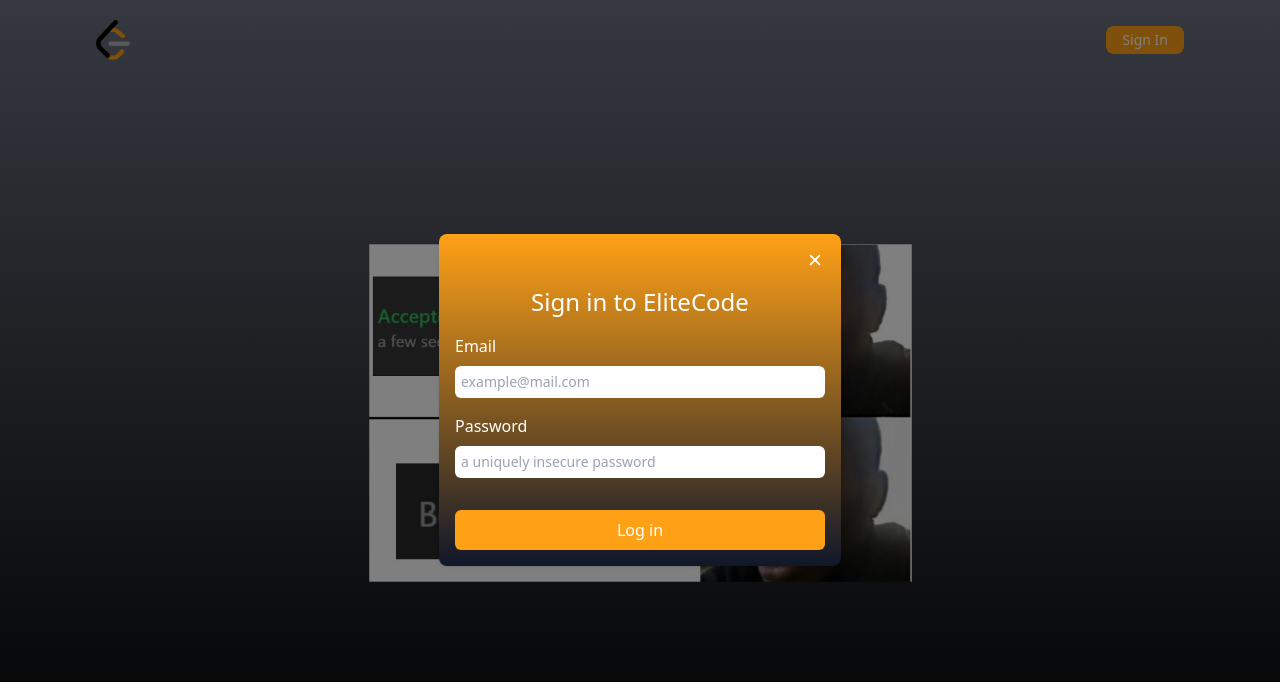
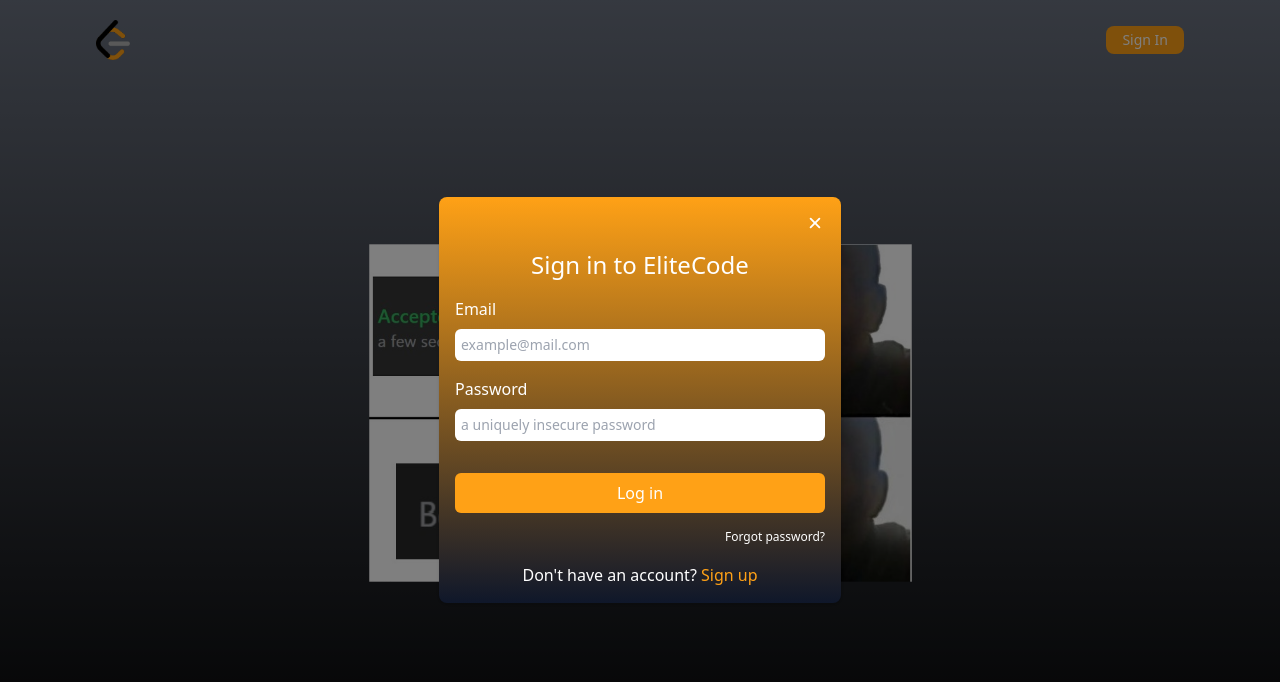
Before and after one commit to sohamdata/elitecode, a Next.js app: page /auth in a window 1280 px wide. Shown: the top 682 px of the page. Built offline with nearby package versions, Linux system fonts and the light colour scheme.

Commit message:
added forgor pass and link to signup

```diff
--- a/src/components/Modals/Login.tsx
+++ b/src/components/Modals/Login.tsx
@@ -2,12 +2,12 @@
 
 const Login: React.FC<Props> = () => {
     return (
-        <form action="submit" className="space-y-4 px-4 pb-4">
+        <form className="space-y-4 px-4 pb-4">
             <h1 className="text-center text-2xl text-white font-medium">Sign in to EliteCode</h1>
             <div>
                 <label htmlFor="email" className="my-2 block text-white">Email</label>
                 <input type="email" name="email" id="email" placeholder="example@mail.com"
-                    className="p-1.5 text-black sm:text-sm placeholder-gray-400 rounded-md outline-none border-5 w-full"
+                    className="p-1.5 rounded-md outline-none border-5 w-full text-black sm:text-sm placeholder-gray-400 "
                 />
             </div>
             <div>
@@ -17,6 +17,10 @@
                 />
             </div>
             <button type="submit" className="py-2 w-full rounded-md bg-brand-orange font-medium text-white hover:bg-white hover:text-brand-orange transition duration-300">Log in</button>
+            <button className="w-full text-xs text-end text-white hover:text-brand-orange hover:underline">Forgot password?</button>
+            <div>
+                <p className="text-center text-white">Don't have an account? <a href="#" className="text-brand-orange hover:underline">Sign up</a></p>
+            </div>
         </form>
     )
 }
```
